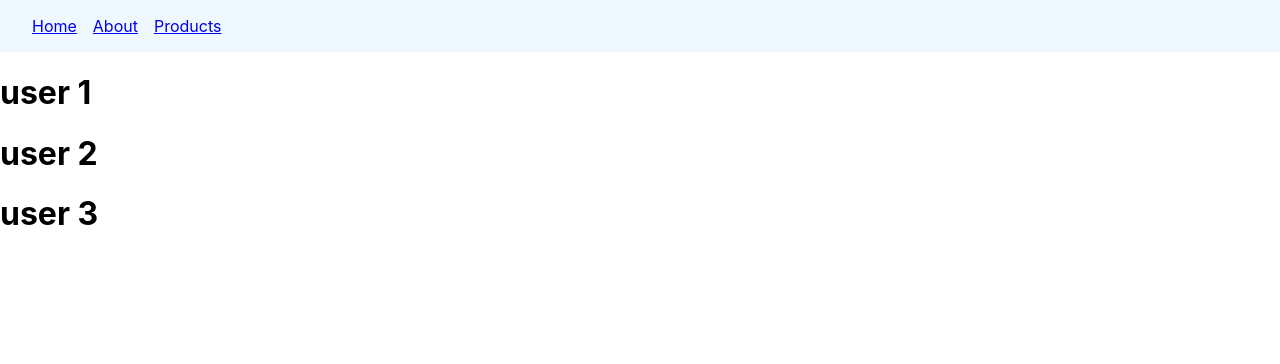
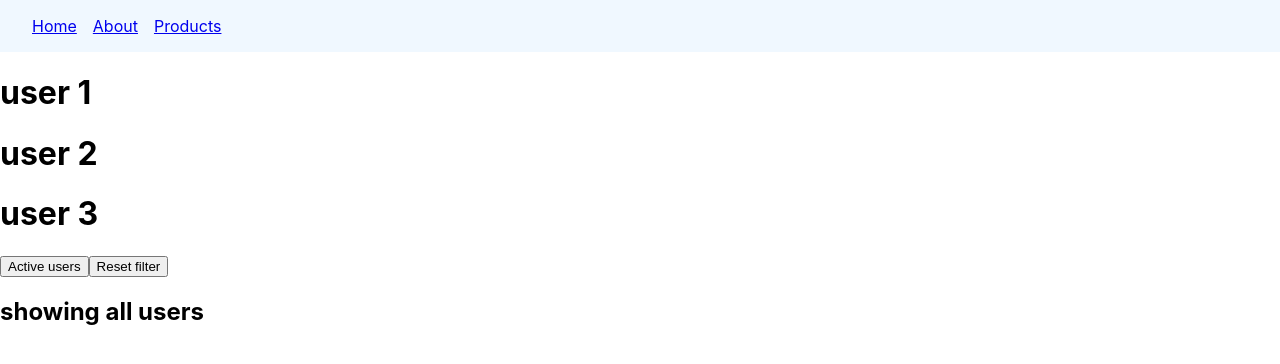
Before and after one commit to Panyue-genkiyo/react-router-v6-learning, a React (Create React App) app: page /users in a window 1280 px wide. Shown: the top 364 px of the page. Built offline with nearby package versions, Linux system fonts and the light colour scheme.

Commit message:
使用useSearchParams hook获取或设置search params

```diff
--- a/src/components/Users.js
+++ b/src/components/Users.js
@@ -1,13 +1,25 @@
 import React from 'react';
 import { Outlet } from "react-router-dom";
+import { useSearchParams } from "react-router-dom";
 
 const Users = () => {
+
+    const [search, setSearchParams] = useSearchParams();
+    const showActiveUsers = search.get('filter') === 'active';
+
     return (
         <div>
             <h1>user 1</h1>
             <h1>user 2</h1>
             <h1>user 3</h1>
             <Outlet/>
+            <div>
+                <button onClick={() => setSearchParams({ filter: 'active' })}>Active users</button>
+                <button onClick={() => setSearchParams({})}>Reset filter</button>
+            </div>
+            {
+                showActiveUsers ? <h2>showing active user</h2> : <h2>showing all users</h2>
+            }
         </div>
     );
 };
```
